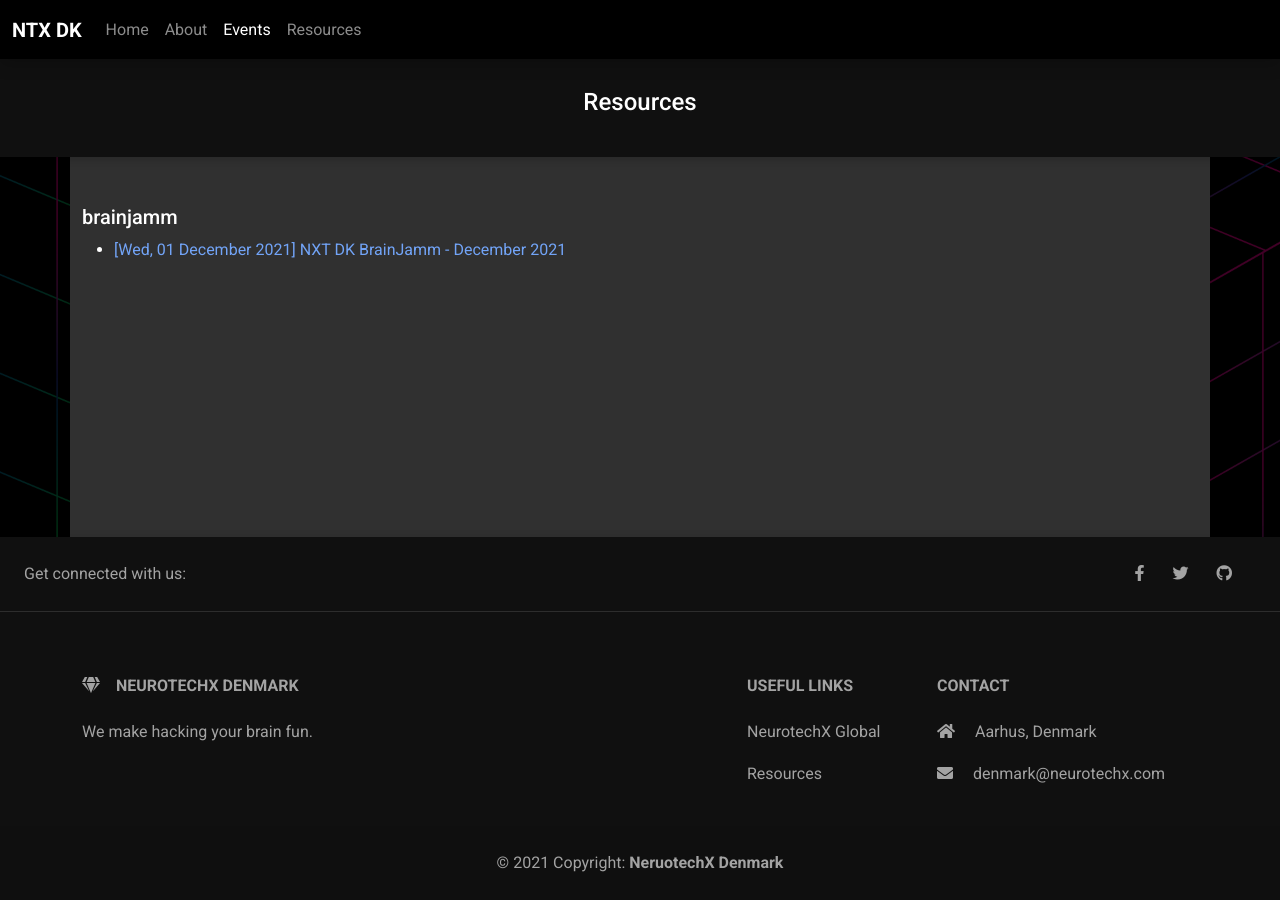
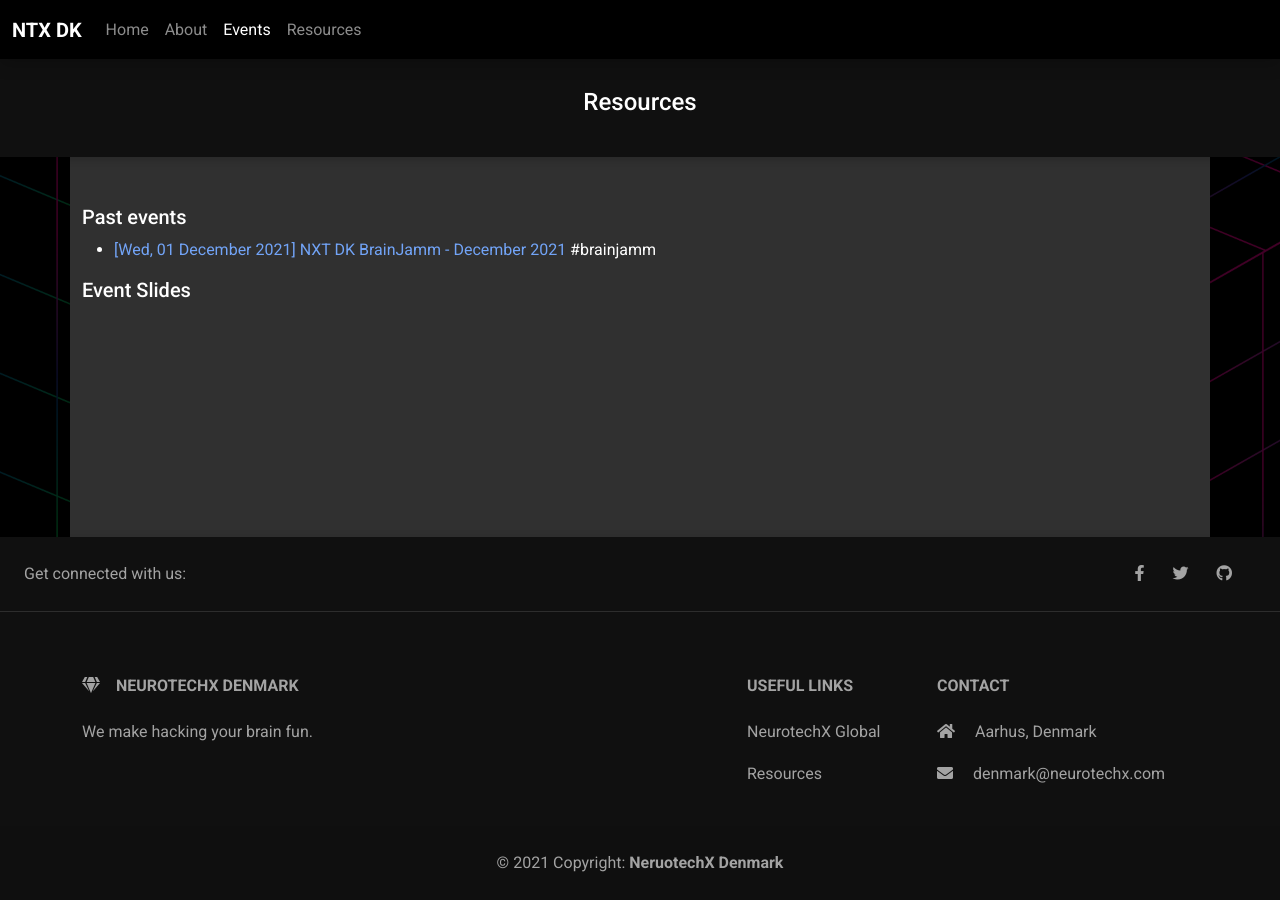
Before and after one commit to neurotechdk/neurotechdk.github.io, a Jekyll site: the page built from docs/events.md, in a window 1280 px wide. Built offline with Jekyll 4.4.1, drawn with Linux system fonts in a browser that asks for light colours.

Commit message:
just tidied up, site done for t he moment

```diff
--- a/docs/_config.yml
+++ b/docs/_config.yml
@@ -26,6 +26,7 @@
     values:
       resource_type: "general"
       layout: default
+      permalink: /:collection/:path
   -
     scope:
       path: "pages/_resource/document"
--- /dev/null
+++ b/docs/_includes/event_list.html
@@ -0,0 +1,10 @@
+<h5>{{ include.title | capitalize }}</h5>
+<ul>
+{% for e in include.events %}
+  <li>
+    <a href="{{ e.url }}">
+      [{{ e.event_start | date: "%a, %d %B %Y" }}] {{ e.title }}
+    </a> #{{ e.event_type }}
+  </li>
+{% endfor %}
+</ul>
--- /dev/null
+++ b/docs/_includes/event_slides.html
@@ -0,0 +1,15 @@
+<h5>Event Slides</h5>
+{% assign colls = site.collections %}
+<ul>
+{% for coll in colls %}
+  {% for file in coll.files %}
+    {% if file.resource_type == "slide" %}
+      <li>
+        <a href="/{{ file.path | replace_first: "_", "" }}">
+            {{ file.basename }}
+        </a>
+      </li>
+    {% endif %}
+  {% endfor %}
+{% endfor %}
+</ul>
--- a/docs/events.md
+++ b/docs/events.md
@@ -5,16 +5,15 @@
 ---
 
 
-{% assign e_grouped = site.event | group_by: 'event_type' %}
-{% for group in e_grouped %}
-  <h5>{{group.name}}</h5>
-  <ul>
-  {% for e in group.items %}
-    <li>
-      <a href="{{ e.url }}">
-        [{{ e.event_start | date: "%a, %d %B %Y" }}] {{ e.title }}
-      </a>
-    </li>
-  {% endfor %}
-  </ul>
-{% endfor %}
+{% assign e_future = site.event | where_exp: "item", "item.event_start > site.time" | sort: "start_date" | reverse %}
+{% assign e_past = site.event | where_exp: "item", "item.event_start <= site.time" | sort: "start_date" | reverse %}
+{% if e_future.size > 0 %}
+  {% include event_list.html title="Upcoming Events" events=e_future %}
+{% endif %}
+{% if e_past.size > 0 %}
+  {% include event_list.html title="Past Events" events=e_past %}
+{% endif %}
+
+
+
+{% include event_slides.html %}
```
Also changed, not shown: docs/resources.md (+2 -12 lines).
